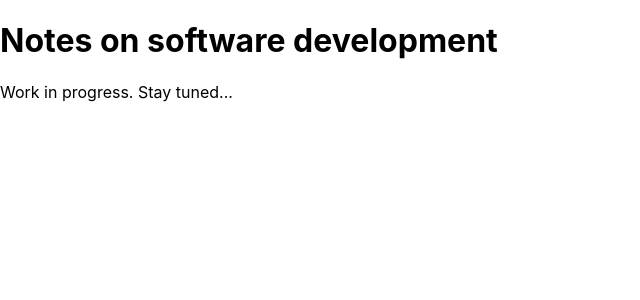
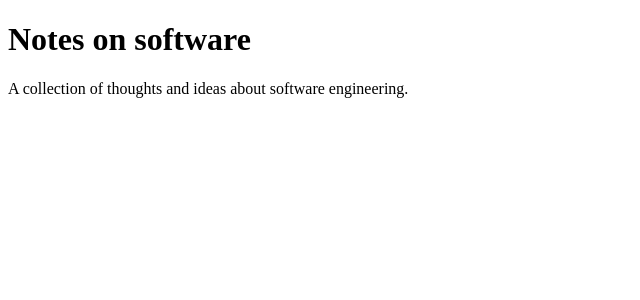
Before and after one commit to mvasin/notes-on-software.com, a Next.js app: page / in a window 1280 px wide. Shown: the top 300 px of the page, without its empty margins (0-640 px from the left). Built offline with nearby package versions, Linux system fonts and the light colour scheme.

Commit message:
chore: introduce tailwind

```diff
--- a/package.json
+++ b/package.json
@@ -10,6 +10,7 @@
   "dependencies": {
     "@mdx-js/loader": "^1.6.22",
     "@next/mdx": "^12.0.6",
+    "@tailwindcss/typography": "^0.4.1",
     "next": "12.0.4",
     "react": "17.0.2",
     "react-dom": "17.0.2"
@@ -17,8 +18,11 @@
   "devDependencies": {
     "@types/node": "16.11.10",
     "@types/react": "17.0.37",
+    "autoprefixer": "^10.4.0",
     "eslint": "7",
     "eslint-config-next": "12.0.4",
+    "postcss": "^8.4.4",
+    "tailwindcss": "^2.2.19",
     "typescript": "4.5.2"
   }
 }
--- a/pages/_app.tsx
+++ b/pages/_app.tsx
@@ -1,8 +1,12 @@
-import '../styles/globals.css'
+import 'tailwindcss/tailwind.css'
 import type { AppProps } from 'next/app'
 
 function MyApp({ Component, pageProps }: AppProps) {
-  return <Component {...pageProps} />
+  return (
+    <div className="prose">
+      <Component {...pageProps} />
+    </div>
+  )
 }
 
 export default MyApp
--- /dev/null
+++ b/pages/index.mdx
@@ -0,0 +1,3 @@
+# Notes on software
+
+A collection of thoughts and ideas about software engineering.
--- a/pages/index.tsx
+++ /dev/null
@@ -1,18 +0,0 @@
-import type { NextPage } from 'next'
-import Head from 'next/head'
-
-const Home: NextPage = () => {
-  return (
-    <div>
-      <Head>
-        <title>Notes on software development</title>
-        <meta name="description" content="Mikhail Vasin's blog" />
-        <link rel="icon" href="/favicon.ico" />
-      </Head>
-      <h1>Notes on software development</h1>
-      <p>Work in progress. Stay tuned...</p>
-    </div>
-  )
-}
-
-export default Home
--- /dev/null
+++ b/postcss.config.js
@@ -0,0 +1,6 @@
+module.exports = {
+  plugins: {
+    tailwindcss: {},
+    autoprefixer: {},
+  },
+}
--- a/styles/globals.css
+++ /dev/null
@@ -1,16 +0,0 @@
-html,
-body {
-  padding: 0;
-  margin: 0;
-  font-family: -apple-system, BlinkMacSystemFont, Segoe UI, Roboto, Oxygen,
-    Ubuntu, Cantarell, Fira Sans, Droid Sans, Helvetica Neue, sans-serif;
-}
-
-a {
-  color: inherit;
-  text-decoration: none;
-}
-
-* {
-  box-sizing: border-box;
-}
```
Also changed, not shown: tailwind.config.js (added, +11 -0 lines), 1 other file (tests, documents, lock files or other folders).
